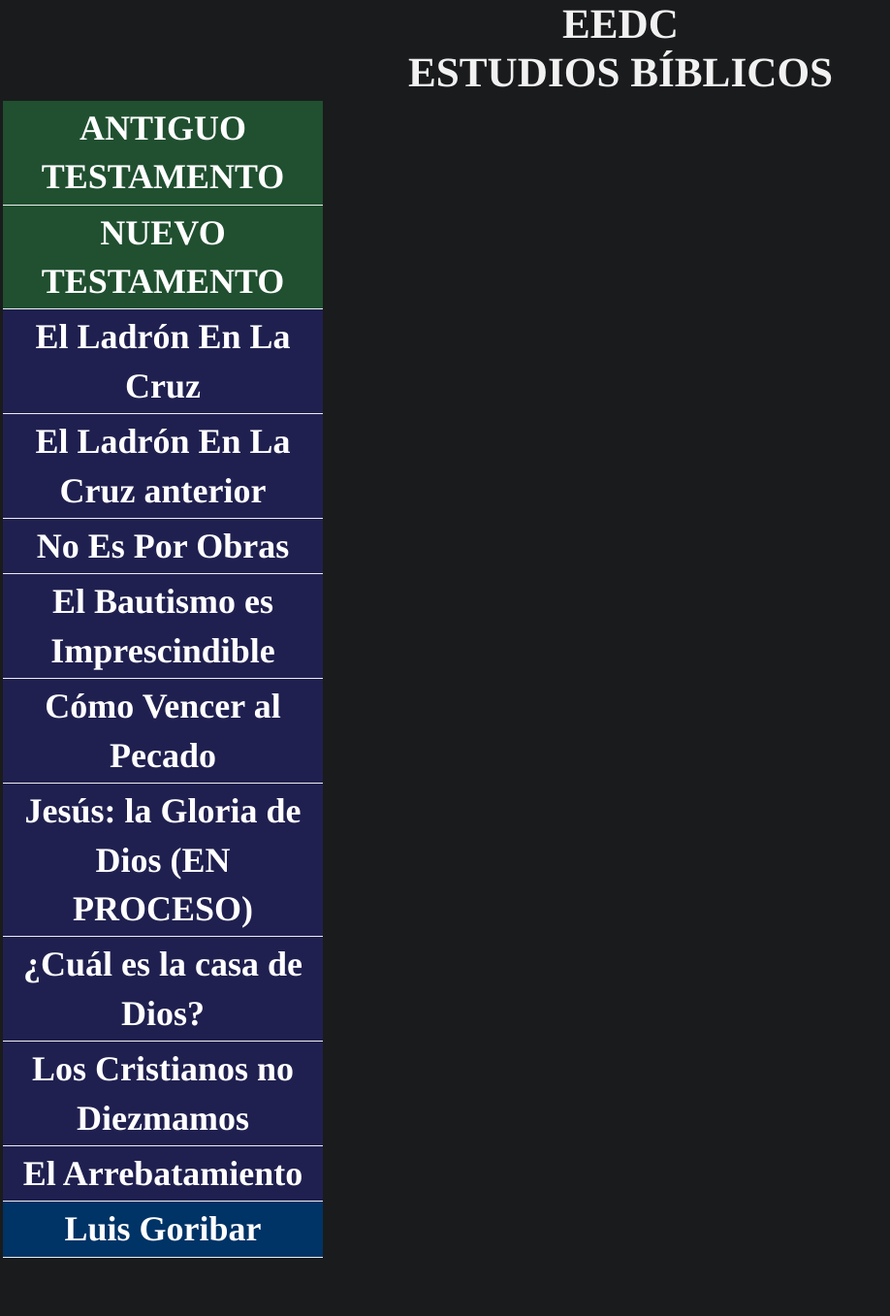
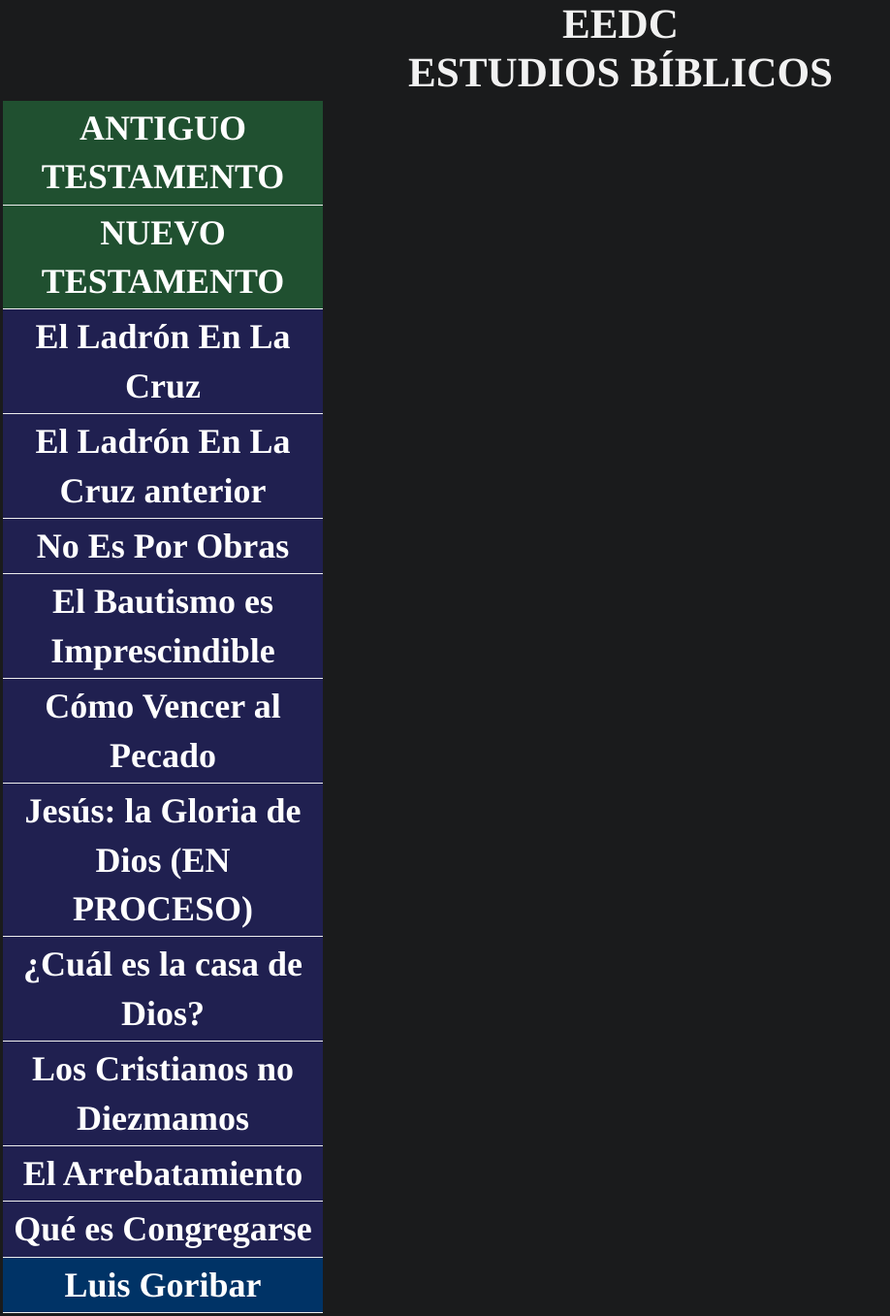
Before and after one commit to discipulodecristo/estudiobiblia, a Jekyll site: the page index.html, which Jekyll copies as it is, in a window 1280 px wide. Shown: the whole page at 97% size, without its empty margins (0-918 px from the left). Built offline with Jekyll 4.4.1, drawn with Linux system fonts in a browser that asks for light colours; some web fonts are replaced; before the commit the page ends 1300 px from its top, so only the background shows below that.

Commit message:
Update index.html

```diff
--- a/index.html
+++ b/index.html
@@ -25,6 +25,7 @@
 <li><a class='nn' href='https://discipulodecristo.github.io/ESTUDIOS/CASADEDIOS.htm'>¿Cuál es la casa de Dios?</a></li>
 <li><a class='nn' href='https://discipulodecristo.github.io/ESTUDIOS/TODOSOBREDIEZMOS.html'>Los Cristianos no Diezmamos</a></li>
 <li><a class='nn' href='ensayos/arrebatamiento.html'>El Arrebatamiento</a></li>
+<li><a class='nn' href='ensayos/queescongregarse.html'>Qué es Congregarse</a></li>
 <li><a href='https://linktr.ee/luisgoribar'>Luis Goribar</a></li>
 </ul></div>
 <div class="mainindex">
```
